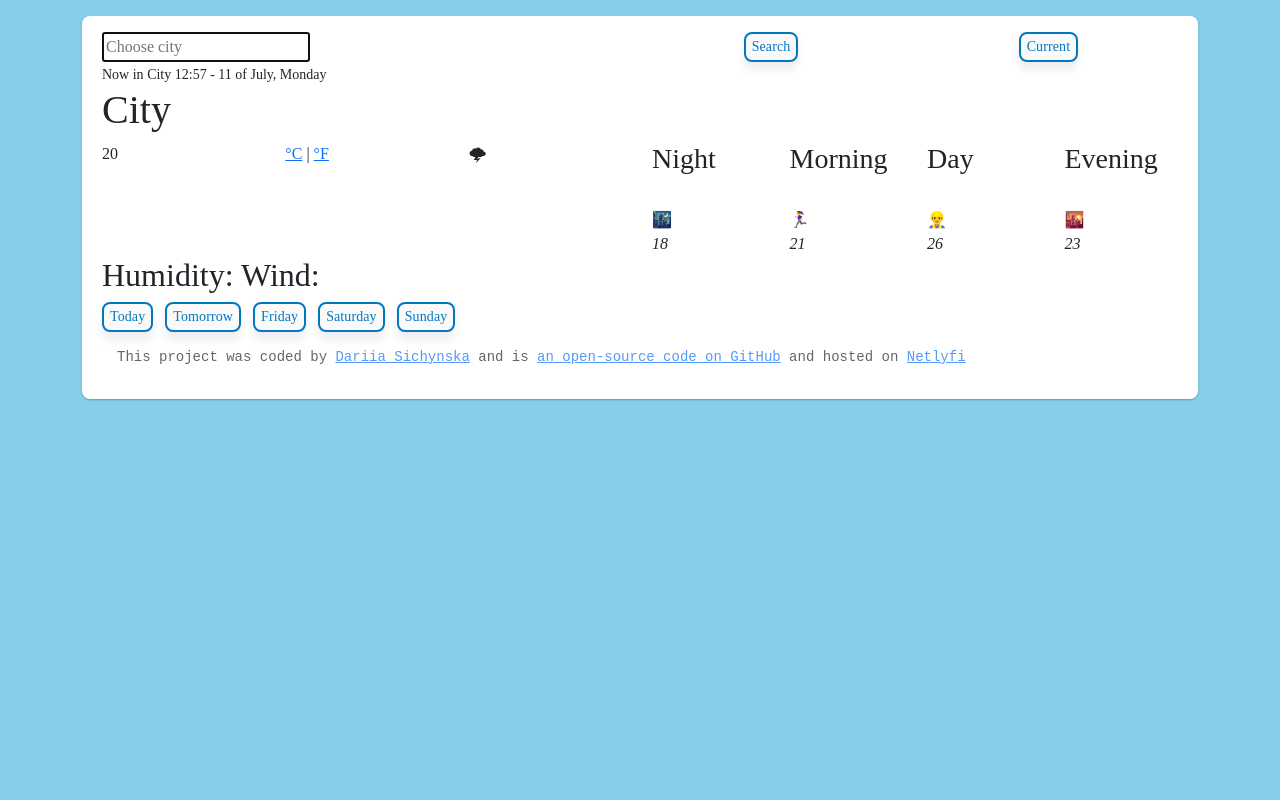
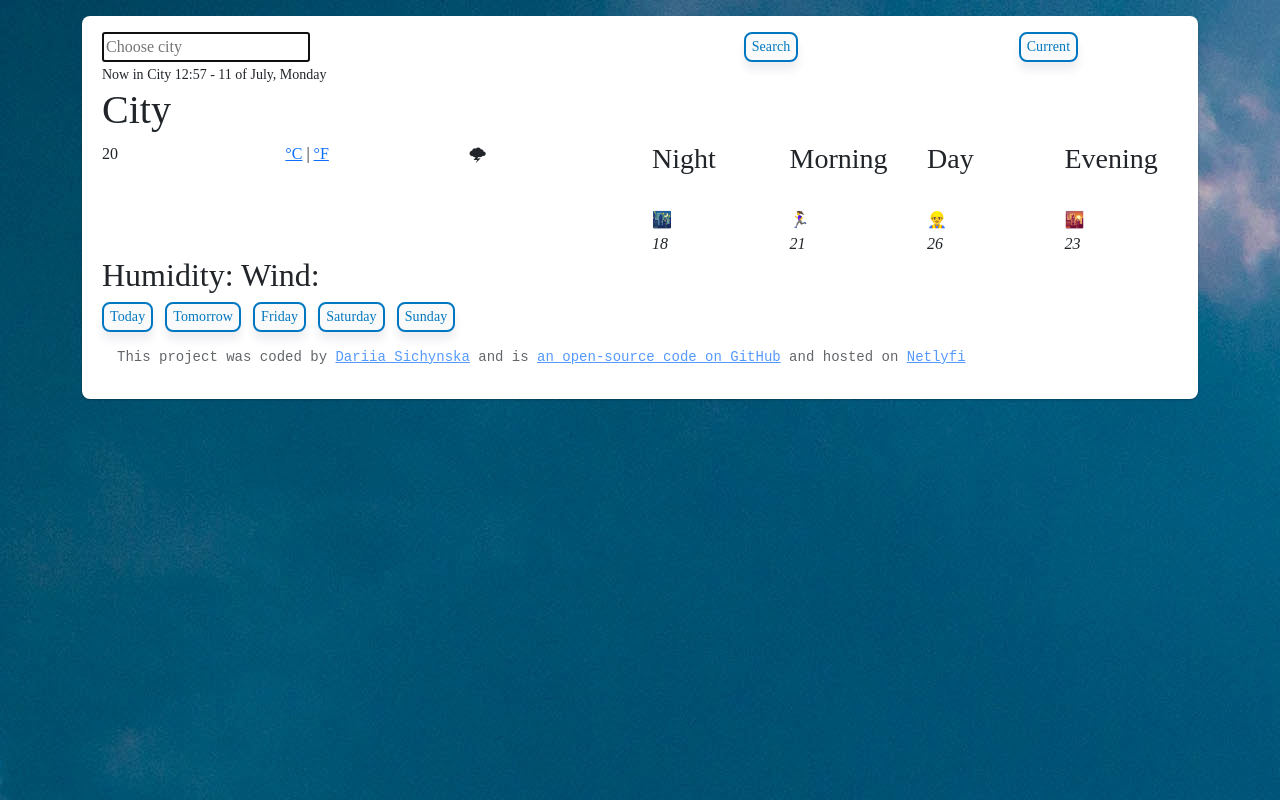
Before and after one commit to dariiasichynska/Weatheronyx_project, a plain HTML site: page index.html in a window 1280 px wide. Drawn offline with nearby package versions, Linux system fonts and the light colour scheme.

Commit message:
Update style.css

```diff
--- a/style.css
+++ b/style.css
@@ -1,6 +1,6 @@
 body {
   background-image: url("day.jpg");
-  background: skyblue;
+  background-color: skyblue;
   font-family: "Roboto Serif", serif;
 }
 .weather-app {
```
